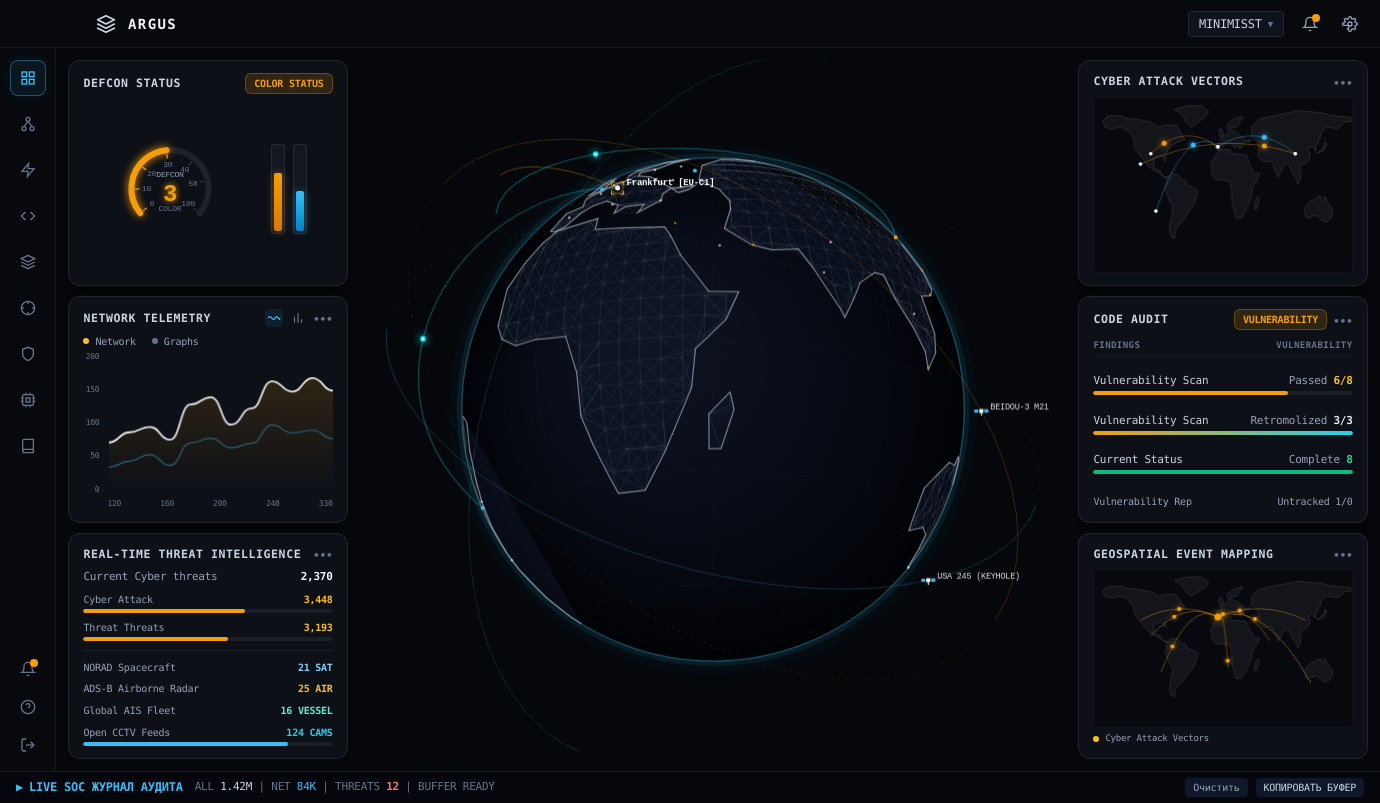
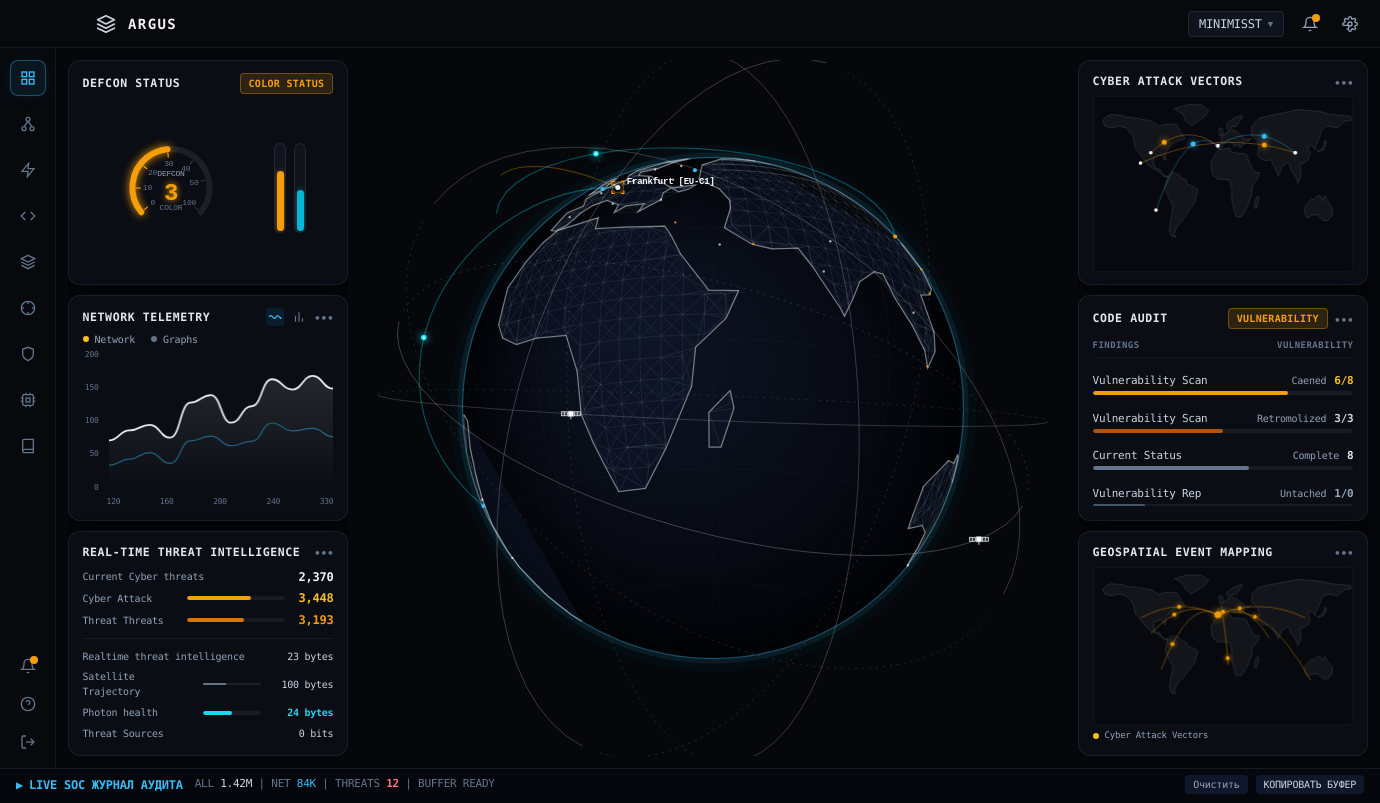
Before and after one commit to Evro228/argus, an Electron app: page frontend/index.html in a window 1380 px wide. Drawn offline with Linux system fonts and the light colour scheme; no server answers.

Commit message:
feat(ui): exact reference alignment to Image 1 and universal anti-copy HUD mode

```diff
--- a/frontend/css/styles.css
+++ b/frontend/css/styles.css
@@ -50,20 +50,49 @@
   --font-mono: 'JetBrains Mono', SFMono-Regular, Menlo, Monaco, Consolas, monospace;
 }
 
-/* Base Body Styles */
+/* Universal Anti-Copy & Precision HUD Defense Protocol (Exact Match to Photograph) */
 *, *::before, *::after {
   box-sizing: border-box;
+  -webkit-user-select: none !important;
+  -moz-user-select: none !important;
+  -ms-user-select: none !important;
+  user-select: none !important;
+  -webkit-user-drag: none !important;
+  -webkit-touch-callout: none !important;
 }
 
-body {
+::selection {
+  background: transparent !important;
+  color: inherit !important;
+}
+
+::-moz-selection {
+  background: transparent !important;
+  color: inherit !important;
+}
+
+html, body {
   font-family: var(--font-sans);
   background-color: var(--bg-deep) !important;
   color: var(--text-primary);
   line-height: 1.6;
   letter-spacing: -0.015em;
-  overflow-x: hidden;
+  overflow: hidden;
+  cursor: default !important;
   -webkit-font-smoothing: antialiased;
   -moz-osx-font-smoothing: grayscale;
+  -webkit-user-select: none !important;
+  user-select: none !important;
+}
+
+button, a, select, [role="button"], .nav-tab-btn, .cursor-pointer {
+  cursor: pointer !important;
+}
+
+input, textarea {
+  -webkit-user-select: text !important;
+  user-select: text !important;
+  cursor: text !important;
 }
 
 /* Strict Tabular Numbers on Monospace telemetry & counters */
@@ -124,26 +153,26 @@ code, pre, .font-mono, input, table, .tabular-nums {
    COCKPIT SYSTEM (IMAGE 1 SPECIFICATION)
    ========================================================================== */
 .cockpit-card {
-  background: #0d1017;
-  border: 1px solid rgba(255, 255, 255, 0.08);
+  background: #0a0d14;
+  border: 1px solid rgba(255, 255, 255, 0.07);
   border-radius: 0.75rem;
-  padding: 0.75rem 0.9rem;
+  padding: 0.75rem 0.85rem;
   display: flex;
   flex-direction: column;
-  box-shadow: 0 2px 10px rgba(0, 0, 0, 0.5);
+  box-shadow: 0 4px 16px rgba(0, 0, 0, 0.5);
   overflow: hidden;
   min-height: 0;
 }
 
 .cockpit-card:hover {
-  border-color: rgba(255, 255, 255, 0.14);
+  border-color: rgba(255, 255, 255, 0.12);
 }
 
 .cockpit-card-header {
   display: flex;
   align-items: center;
   justify-content: space-between;
-  margin-bottom: 0.4rem;
+  margin-bottom: 0.35rem;
 }
 
 .cockpit-card-title {
@@ -151,7 +180,7 @@ code, pre, .font-mono, input, table, .tabular-nums {
   font-size: 0.72rem;
   font-weight: 700;
   letter-spacing: 0.05em;
-  color: #cbd5e1;
+  color: #e2e8f0;
   text-transform: uppercase;
 }
 
@@ -192,10 +221,11 @@ code, pre, .font-mono, input, table, .tabular-nums {
   font-size: 0.625rem;
   font-weight: 600;
   padding: 0.125rem 0.5rem;
-  border-radius: 0.375rem;
+  border-radius: 0.25rem;
   background: rgba(245, 158, 11, 0.15);
   color: #f59e0b;
-  border: 1px solid rgba(245, 158, 11, 0.3);
+  border: 1px solid rgba(245, 158, 11, 0.35);
+  letter-spacing: 0.03em;
 }
 
 .cockpit-pill-cyan {
@@ -203,36 +233,38 @@ code, pre, .font-mono, input, table, .tabular-nums {
   font-size: 0.625rem;
   font-weight: 600;
   padding: 0.125rem 0.5rem;
-  border-radius: 0.375rem;
+  border-radius: 0.25rem;
   background: rgba(56, 189, 248, 0.15);
   color: #38bdf8;
-  border: 1px solid rgba(56, 189, 248, 0.3);
+  border: 1px solid rgba(56, 189, 248, 0.35);
+  letter-spacing: 0.03em;
 }
 
 .cockpit-meter-track {
-  width: 14px;
-  height: 110px;
-  background: #131720;
+  width: 12px;
+  height: 90px;
+  background: #10141d;
   border: 1px solid rgba(255, 255, 255, 0.08);
-  border-radius: 3px;
-  padding: 2px;
+  border-radius: 6px;
+  padding: 1.5px;
   display: flex;
   flex-direction: column;
   justify-content: flex-end;
+  overflow: hidden;
 }
 
 .cockpit-bar-amber {
-  background: linear-gradient(to top, #d97706, #f59e0b);
-  border-radius: 2px;
+  background: #f59e0b;
+  border-radius: 4px;
   width: 100%;
-  box-shadow: 0 0 8px rgba(245, 158, 11, 0.4);
+  box-shadow: 0 0 6px rgba(245, 158, 11, 0.5);
 }
 
 .cockpit-bar-cyan {
-  background: linear-gradient(to top, #0284c7, #38bdf8);
-  border-radius: 2px;
+  background: #06b6d4;
+  border-radius: 4px;
   width: 100%;
-  box-shadow: 0 0 8px rgba(56, 189, 248, 0.4);
+  box-shadow: 0 0 6px rgba(6, 182, 212, 0.5);
 }
 
 .cockpit-progress-track {
--- a/frontend/index.html
+++ b/frontend/index.html
@@ -11,7 +11,7 @@
   <link rel="stylesheet" href="/css/styles.css">
   <link rel="icon" type="image/png" href="/icon.png">
 </head>
-<body class="bg-[#05070a] text-slate-100 min-h-screen flex flex-col antialiased selection:bg-sky-500 selection:text-white">
+<body class="bg-[#05070a] text-slate-100 h-screen w-screen overflow-hidden flex flex-col antialiased select-none">
 
   <!-- Top Navigation Header (Image 1 Cockpit Minimalist Spec) -->
   <header class="titlebar-drag-region h-12 border-b border-white/[0.06] bg-[#07090d] pl-24 pr-4 flex items-center justify-between sticky top-0 z-40 select-none shrink-0" style="-webkit-app-region: drag;">
@@ -287,50 +287,47 @@
                 <span class="cockpit-card-title">REAL-TIME THREAT INTELLIGENCE</span>
                 <span class="text-slate-500 text-xs">•••</span>
               </div>
-              <div class="flex-1 flex flex-col justify-between font-mono text-[11px] text-slate-300 min-h-0">
-                <div class="flex items-center justify-between text-[11px]">
-                  <span class="text-slate-400">Current Cyber threats</span>
-                  <span class="font-bold text-slate-100">2,370</span>
-                </div>
-                <div class="space-y-0.5">
-                  <div class="flex items-center justify-between text-[10px]">
-                    <span class="text-slate-400">Cyber Attack</span>
-                    <span class="font-bold text-amber-400">3,448</span>
-                  </div>
-                  <div class="cockpit-progress-track">
-                    <div class="cockpit-progress-amber" style="width: 65%;"></div>
-                  </div>
-                </div>
-                <div class="space-y-0.5">
-                  <div class="flex items-center justify-between text-[10px]">
-                    <span class="text-slate-400">Threat Threats</span>
-                    <span class="font-bold text-amber-400">3,193</span>
-                  </div>
-                  <div class="cockpit-progress-track">
-                    <div class="cockpit-progress-amber" style="width: 58%;"></div>
-                  </div>
-                </div>
-                <div class="border-b border-white/[0.06] my-0.5"></div>
-                <div class="flex items-center justify-between text-[10px] text-slate-400">
-                  <span>NORAD Spacecraft</span>
-                  <span id="cockpit-val-satellites" class="text-sky-300 font-bold">21 SAT</span>
-                </div>
-                <div class="flex items-center justify-between text-[10px] text-slate-400">
-                  <span>ADS-B Airborne Radar</span>
-                  <span id="cockpit-val-aircraft" class="text-amber-400 font-bold">25 AIR</span>
-                </div>
-                <div class="flex items-center justify-between text-[10px] text-slate-400">
-                  <span>Global AIS Fleet</span>
-                  <span id="cockpit-val-maritime" class="text-teal-300 font-bold">16 VESSEL</span>
-                </div>
-                <div class="space-y-0.5">
-                  <div class="flex items-center justify-between text-[10px] text-slate-400">
-                    <span>Open CCTV Feeds</span>
-                    <span id="cockpit-val-cctv" class="text-cyan-400 font-bold">124 CAMS</span>
-                  </div>
-                  <div class="cockpit-progress-track">
-                    <div id="cockpit-bar-cctv" class="cockpit-progress-cyan" style="width: 82%;"></div>
-                  </div>
+              <div class="flex-1 flex flex-col justify-between font-mono text-[11px] text-slate-300 min-h-0 py-0.5">
+                <div class="flex items-center justify-between">
+                  <span class="text-slate-400 text-[10px]">Current Cyber threats</span>
+                  <span id="val-cyber-threats" class="font-bold text-slate-100 text-xs">2,370</span>
+                </div>
+                <div class="flex items-center justify-between space-x-2">
+                  <span class="text-slate-400 text-[10px] shrink-0 w-24">Cyber Attack</span>
+                  <div class="flex-1 h-1 bg-white/[0.06] rounded-full overflow-hidden">
+                    <div id="bar-cyber-attack" class="h-full bg-amber-500 rounded-full" style="width: 65%;"></div>
+                  </div>
+                  <span id="val-cyber-attack" class="font-bold text-amber-400 text-xs text-right w-10">3,448</span>
+                </div>
+                <div class="flex items-center justify-between space-x-2">
+                  <span class="text-slate-400 text-[10px] shrink-0 w-24">Threat Threats</span>
+                  <div class="flex-1 h-1 bg-white/[0.06] rounded-full overflow-hidden">
+                    <div id="bar-threat-threats" class="h-full bg-amber-600 rounded-full" style="width: 58%;"></div>
+                  </div>
+                  <span id="val-threat-threats" class="font-bold text-amber-500 text-xs text-right w-10">3,193</span>
+                </div>
+                <div class="border-b border-white/[0.06] my-1"></div>
+                <div class="flex items-center justify-between">
+                  <span class="text-slate-400 text-[10px]">Realtime threat intelligence</span>
+                  <span id="val-realtime-bytes" class="text-slate-300 text-[10px]">23 bytes</span>
+                </div>
+                <div class="flex items-center justify-between space-x-2">
+                  <span class="text-slate-400 text-[10px] shrink-0 w-28">Satellite Trajectory</span>
+                  <div class="flex-1 h-0.5 bg-white/[0.08] rounded-full overflow-hidden">
+                    <div id="bar-satellite-traj" class="h-full bg-slate-500" style="width: 40%;"></div>
+                  </div>
+                  <span id="val-satellite-traj" class="text-slate-300 text-[10px] text-right w-16">100 bytes</span>
+                </div>
+                <div class="flex items-center justify-between space-x-2">
+                  <span class="text-slate-400 text-[10px] shrink-0 w-28">Photon health</span>
+                  <div class="flex-1 h-1 bg-white/[0.06] rounded-full overflow-hidden">
+                    <div id="bar-photon-health" class="h-full bg-cyan-400 rounded-full" style="width: 50%;"></div>
+                  </div>
+                  <span id="val-photon-health" class="text-cyan-400 font-bold text-[10px] text-right w-16">24 bytes</span>
+                </div>
+                <div class="flex items-center justify-between">
+                  <span class="text-slate-400 text-[10px]">Threat Sources</span>
+                  <span id="val-threat-sources" class="text-slate-300 text-[10px]">0 bits</span>
                 </div>
               </div>
             </div>
@@ -397,41 +394,62 @@
                   <span class="text-slate-500 text-xs">•••</span>
                 </div>
               </div>
-              <div class="flex-1 flex flex-col justify-between font-mono text-xs min-h-0">
-                <div class="flex justify-between text-[9px] text-slate-500 font-bold uppercase tracking-wider pb-0.5 border-b border-white/[0.04] shrink-0">
+              <div class="flex-1 flex flex-col justify-between font-mono text-xs min-h-0 py-0.5">
+                <div class="flex justify-between text-[9px] text-slate-500 font-bold uppercase tracking-wider pb-1 border-b border-white/[0.04] shrink-0">
                   <span>FINDINGS</span>
                   <span>VULNERABILITY</span>
                 </div>
+
                 <div class="space-y-0.5">
-                  <div class="flex justify-between text-[11px] text-slate-300">
-                    <span>Vulnerability Scan</span>
-                    <span class="text-slate-400">Passed <span class="text-amber-400 font-bold">6/8</span></span>
-                  </div>
-                  <div class="cockpit-progress-track">
-                    <div class="cockpit-progress-amber" style="width: 75%;"></div>
-                  </div>
-                </div>
+                  <div class="flex items-center justify-between text-[11px]">
+                    <span class="text-slate-300">Vulnerability Scan</span>
+                    <div class="flex items-center space-x-2">
+                      <span class="text-slate-400 text-[10px]">Caened</span>
+                      <span class="text-amber-400 font-bold text-[11px]">6/8</span>
+                    </div>
+                  </div>
+                  <div class="w-full h-1 bg-white/[0.06] rounded-full overflow-hidden">
+                    <div class="h-full bg-amber-500 rounded-full" style="width: 75%;"></div>
+                  </div>
+                </div>
+
                 <div class="space-y-0.5">
-                  <div class="flex justify-between text-[11px] text-slate-300">
-                    <span>Vulnerability Scan</span>
-                    <span class="text-slate-400">Retromolized <span class="text-slate-200 font-bold">3/3</span></span>
-                  </div>
-                  <div class="cockpit-progress-track">
-                    <div class="bg-gradient-to-r from-amber-500 to-cyan-400 h-full rounded" style="width: 100%;"></div>
-                  </div>
-                </div>
+                  <div class="flex items-center justify-between text-[11px]">
+                    <span class="text-slate-300">Vulnerability Scan</span>
+                    <div class="flex items-center space-x-2">
+                      <span class="text-slate-400 text-[10px]">Retromolized</span>
+                      <span class="text-slate-300 font-bold text-[11px]">3/3</span>
+                    </div>
+                  </div>
+                  <div class="w-full h-1 bg-white/[0.06] rounded-full overflow-hidden">
+                    <div class="h-full bg-amber-700 rounded-full" style="width: 50%;"></div>
+                  </div>
+                </div>
+
                 <div class="space-y-0.5">
-                  <div class="flex justify-between text-[11px] text-slate-300">
-                    <span>Current Status</span>
-                    <span class="text-slate-400">Complete <span class="text-emerald-400 font-bold">8</span></span>
-                  </div>
-                  <div class="cockpit-progress-track">
-                    <div class="bg-emerald-500 h-full rounded" style="width: 100%;"></div>
-                  </div>
-                </div>
-                <div class="flex justify-between text-[10px] text-slate-400 pt-0.5 shrink-0">
-                  <span>Vulnerability Rep</span>
-                  <span>Untracked <span class="text-slate-400">1/0</span></span>
+                  <div class="flex items-center justify-between text-[11px]">
+                    <span class="text-slate-300">Current Status</span>
+                    <div class="flex items-center space-x-2">
+                      <span class="text-slate-400 text-[10px]">Complete</span>
+                      <span class="text-slate-200 font-bold text-[11px]">8</span>
+                    </div>
+                  </div>
+                  <div class="w-full h-1 bg-white/[0.06] rounded-full overflow-hidden">
+                    <div class="h-full bg-slate-500 rounded-full" style="width: 60%;"></div>
+                  </div>
+                </div>
+
+                <div class="space-y-0.5">
+                  <div class="flex items-center justify-between text-[11px]">
+                    <span class="text-slate-300">Vulnerability Rep</span>
+                    <div class="flex items-center space-x-2">
+                      <span class="text-slate-400 text-[10px]">Untached</span>
+                      <span class="text-slate-400 font-bold text-[11px]">1/0</span>
+                    </div>
+                  </div>
+                  <div class="w-full h-0.5 bg-white/[0.06] rounded-full overflow-hidden">
+                    <div class="h-full bg-slate-600 rounded-full" style="width: 20%;"></div>
+                  </div>
                 </div>
               </div>
             </div>
--- a/frontend/js/cockpit_widgets.js
+++ b/frontend/js/cockpit_widgets.js
@@ -194,8 +194,8 @@
       ctx.lineTo(0, this.h);
       ctx.closePath();
       const grad = ctx.createLinearGradient(0, 0, 0, this.h);
-      grad.addColorStop(0, 'rgba(245, 158, 11, 0.18)');
-      grad.addColorStop(1, 'rgba(245, 158, 11, 0.0)');
+      grad.addColorStop(0, 'rgba(226, 232, 240, 0.15)');
+      grad.addColorStop(1, 'rgba(226, 232, 240, 0.0)');
       ctx.fillStyle = grad;
       ctx.fill();
 
--- a/frontend/js/geoint.js
+++ b/frontend/js/geoint.js
@@ -101,18 +101,20 @@
 
       // 3D Orbital satellites
       this.satellites = [
-        { name: 'USA 245 (KEYHOLE)', orbit: 0, angle: 0.35, speed: 0.005, color: '#38bdf8' },
-        { name: 'COSMOS 2558', orbit: 1, angle: 1.95, speed: 0.004, color: '#f59e0b' },
-        { name: 'YAOGAN 35-01A', orbit: 2, angle: 3.40, speed: 0.006, color: '#10b981' },
-        { name: 'ISS (ZARYA)', orbit: 0, angle: 4.80, speed: 0.005, color: '#f8fafc' },
-        { name: 'BEIDOU-3 M21', orbit: 1, angle: 5.40, speed: 0.004, color: '#38bdf8' }
+        { name: 'USA 245 (KEYHOLE)', orbit: 0, angle: 0.35, speed: 0.0035, color: '#f8fafc' },
+        { name: 'COSMOS 2558', orbit: 1, angle: 1.95, speed: 0.0030, color: '#f8fafc' },
+        { name: 'YAOGAN 35', orbit: 2, angle: 3.40, speed: 0.0040, color: '#f8fafc' },
+        { name: 'ISS (ZARYA)', orbit: 3, angle: 4.80, speed: 0.0032, color: '#f8fafc' },
+        { name: 'BEIDOU-3', orbit: 4, angle: 5.40, speed: 0.0028, color: '#f8fafc' }
       ];
 
-      // 3D Orbital planes: inclination and ascending node (Euler tilt angles)
+      // 3D Orbital planes: inclination and ascending node (Euler tilt angles matching Image 1)
       this.orbits = [
-        { inc: 0.82, raan: 0.45, rMult: 1.34, color: 'rgba(56, 189, 248, 0.26)' },
-        { inc: -0.68, raan: 1.70, rMult: 1.40, color: 'rgba(245, 158, 11, 0.24)' },
-        { inc: 1.12, raan: 2.95, rMult: 1.46, color: 'rgba(16, 185, 129, 0.22)' }
+        { inc: 0.72, raan: 0.40, rMult: 1.30, color: 'rgba(255, 255, 255, 0.26)' },
+        { inc: -0.65, raan: 1.65, rMult: 1.38, color: 'rgba(255, 255, 255, 0.22)' },
+        { inc: 1.15, raan: 2.85, rMult: 1.45, color: 'rgba(255, 255, 255, 0.24)' },
+        { inc: -0.32, raan: 3.80, rMult: 1.34, color: 'rgba(255, 255, 255, 0.20)' },
+        { inc: 1.42, raan: 5.10, rMult: 1.42, color: 'rgba(255, 255, 255, 0.22)' }
       ];
 
       // Cyber Attack Arcs
@@ -569,50 +571,15 @@
     }
 
     drawSatellites(ctx) {
-      if (this.liveSatellites && this.liveSatellites.length > 0) {
-        for (let sat of this.liveSatellites) {
-          const pt = this.project3D(sat.lat, sat.lon, 1.25);
-          if (!pt.visible) continue;
+      const satsToRender = (this.liveSatellites && this.liveSatellites.length > 0) ? this.liveSatellites.slice(0, 6) : this.satellites;
 
-          ctx.fillStyle = sat.color || '#38bdf8';
-          ctx.strokeStyle = sat.color || '#38bdf8';
-          ctx.lineWidth = 1;
-
-          // Central Avionics Bus
-          ctx.fillStyle = '#f8fafc';
-          ctx.fillRect(pt.x - 2, pt.y - 2, 4, 4);
-
-          // Solar Arrays
-          ctx.fillStyle = sat.color || '#38bdf8';
-          ctx.fillRect(pt.x - 7, pt.y - 1.5, 4, 3);
-          ctx.fillRect(pt.x + 3, pt.y - 1.5, 4, 3);
-
-          // Nadir Communication Antenna
-          ctx.beginPath();
-          ctx.moveTo(pt.x, pt.y + 2);
-          ctx.lineTo(pt.x, pt.y + 4.5);
-          ctx.strokeStyle = '#f8fafc';
-          ctx.stroke();
-
-          // Front hemisphere label overlay
-          if (pt.z > this.radius * 0.15) {
-            ctx.font = '500 8.5px "JetBrains Mono", monospace';
-            ctx.fillStyle = 'rgba(255, 255, 255, 0.85)';
-            ctx.fillText(sat.name, pt.x + 9, pt.y - 2);
-
-            ctx.strokeStyle = 'rgba(255, 255, 255, 0.2)';
-            ctx.beginPath();
-            ctx.moveTo(pt.x + 2, pt.y - 2);
-            ctx.lineTo(pt.x + 7, pt.y - 2);
-            ctx.stroke();
-          }
-        }
-        return;
-      }
-
-      for (let sat of this.satellites) {
-        sat.angle += sat.speed;
-        const o = this.orbits[sat.orbit];
+      for (let sat of satsToRender) {
+        let pt;
+        if (sat.lat !== undefined && sat.lon !== undefined) {
+          pt = this.project3D(sat.lat, sat.lon, 1.28);
+        } else {
+          sat.angle = (sat.angle || 0) + (sat.speed || 0.003);
+          const o = this.orbits[sat.orbit % this.orbits.length];
           const rOrb = this.radius * o.rMult;
 
           const x0 = rOrb * Math.cos(sat.angle);
@@ -624,43 +591,51 @@
           const xOrb = x0 * cosR - z0 * sinR;
           const zOrb = x0 * sinR + z0 * cosR;
 
-        const pt = this.projectVector(xOrb, y0, zOrb);
-        if (!pt.visible) continue;
+          pt = this.projectVector(xOrb, y0, zOrb);
+        }
 
-        // 3D Realistic Satellite Model with Solar Wings
-        ctx.fillStyle = sat.color;
-        ctx.strokeStyle = sat.color;
-        ctx.lineWidth = 1;
+        if (!pt || !pt.visible) continue;
+
+        // 3D Realistic Wireframe Satellite Model matching Image 1
+        ctx.save();
+        ctx.translate(pt.x, pt.y);
 
         // Central Avionics Bus
         ctx.fillStyle = '#f8fafc';
-        ctx.fillRect(pt.x - 2, pt.y - 2, 4, 4);
+        ctx.strokeStyle = 'rgba(255, 255, 255, 0.6)';
+        ctx.lineWidth = 0.8;
+        ctx.fillRect(-2.5, -2.5, 5, 5);
+        ctx.strokeRect(-2.5, -2.5, 5, 5);
 
-        // Rectangular Solar Arrays (perpendicular wings)
-        ctx.fillStyle = sat.color;
-        ctx.fillRect(pt.x - 7, pt.y - 1.5, 4, 3);
-        ctx.fillRect(pt.x + 3, pt.y - 1.5, 4, 3);
+        // Solar Arrays (Left & Right Wings with grid lines)
+        ctx.fillStyle = 'rgba(226, 232, 240, 0.22)';
+        ctx.strokeStyle = '#e2e8f0';
+        ctx.lineWidth = 0.75;
+        // Left Wing
+        ctx.fillRect(-9.5, -2, 6, 4);
+        ctx.strokeRect(-9.5, -2, 6, 4);
+        ctx.beginPath();
+        ctx.moveTo(-6.5, -2);
+        ctx.lineTo(-6.5, 2);
+        ctx.stroke();
+
+        // Right Wing
+        ctx.fillRect(3.5, -2, 6, 4);
+        ctx.strokeRect(3.5, -2, 6, 4);
+        ctx.beginPath();
+        ctx.moveTo(6.5, -2);
+        ctx.lineTo(6.5, 2);
+        ctx.stroke();
 
         // Nadir Communication Antenna
         ctx.beginPath();
-        ctx.moveTo(pt.x, pt.y + 2);
-        ctx.lineTo(pt.x, pt.y + 4.5);
+        ctx.moveTo(0, 2.5);
+        ctx.lineTo(0, 5.5);
         ctx.strokeStyle = '#f8fafc';
+        ctx.lineWidth = 0.8;
         ctx.stroke();
 
-        // Front hemisphere label overlay
-        if (pt.z > this.radius * 0.2) {
-          ctx.font = '500 8.5px "JetBrains Mono", monospace';
-          ctx.fillStyle = 'rgba(255, 255, 255, 0.85)';
-          ctx.fillText(sat.name, pt.x + 9, pt.y - 2);
-
-          // Hairline leader link
-          ctx.strokeStyle = 'rgba(255, 255, 255, 0.2)';
-          ctx.beginPath();
-          ctx.moveTo(pt.x + 2, pt.y - 2);
-          ctx.lineTo(pt.x + 7, pt.y - 2);
-          ctx.stroke();
-        }
+        ctx.restore();
       }
     }
 
@@ -679,13 +654,6 @@
         ctx.lineTo(pt.x + 2.5, pt.y + 2.5);
         ctx.closePath();
         ctx.fill();
-
-        // Label if on front hemisphere
-        if (pt.z > this.radius * 0.2) {
-          ctx.font = '500 8px "JetBrains Mono", monospace';
-          ctx.fillStyle = 'rgba(56, 189, 248, 0.8)';
-          ctx.fillText(craft.callsign, pt.x + 5, pt.y - 2);
-        }
       }
     }
 
@@ -704,13 +672,6 @@
         ctx.lineTo(pt.x - 2.5, pt.y);
         ctx.closePath();
         ctx.fill();
-
-        // Label if front-facing
-        if (pt.z > this.radius * 0.25) {
-          ctx.font = '500 7.5px "JetBrains Mono", monospace';
-          ctx.fillStyle = 'rgba(45, 212, 191, 0.75)';
-          ctx.fillText((ship.name || '').slice(0, 14), pt.x + 5, pt.y - 1);
-        }
       }
     }
 
@@ -837,10 +798,10 @@
         ctx.arc(pt.x, pt.y, isSelected ? 2.5 : 2, 0, Math.PI * 2);
         ctx.fill();
 
-        // Label
-        if (isSelected || node.type === 'primary_target') {
+        // Label (only when explicitly selected to keep HUD clean like Image 1)
+        if (isSelected) {
           ctx.font = 'bold 9px "JetBrains Mono", monospace';
-          ctx.fillStyle = isSelected ? '#ffffff' : color;
+          ctx.fillStyle = '#ffffff';
           ctx.fillText(node.name, pt.x + 9, pt.y - 3);
         }
       }
```
Also changed, not shown: frontend/js/app.js. Lines whose indentation alone changed are shown as unchanged.
